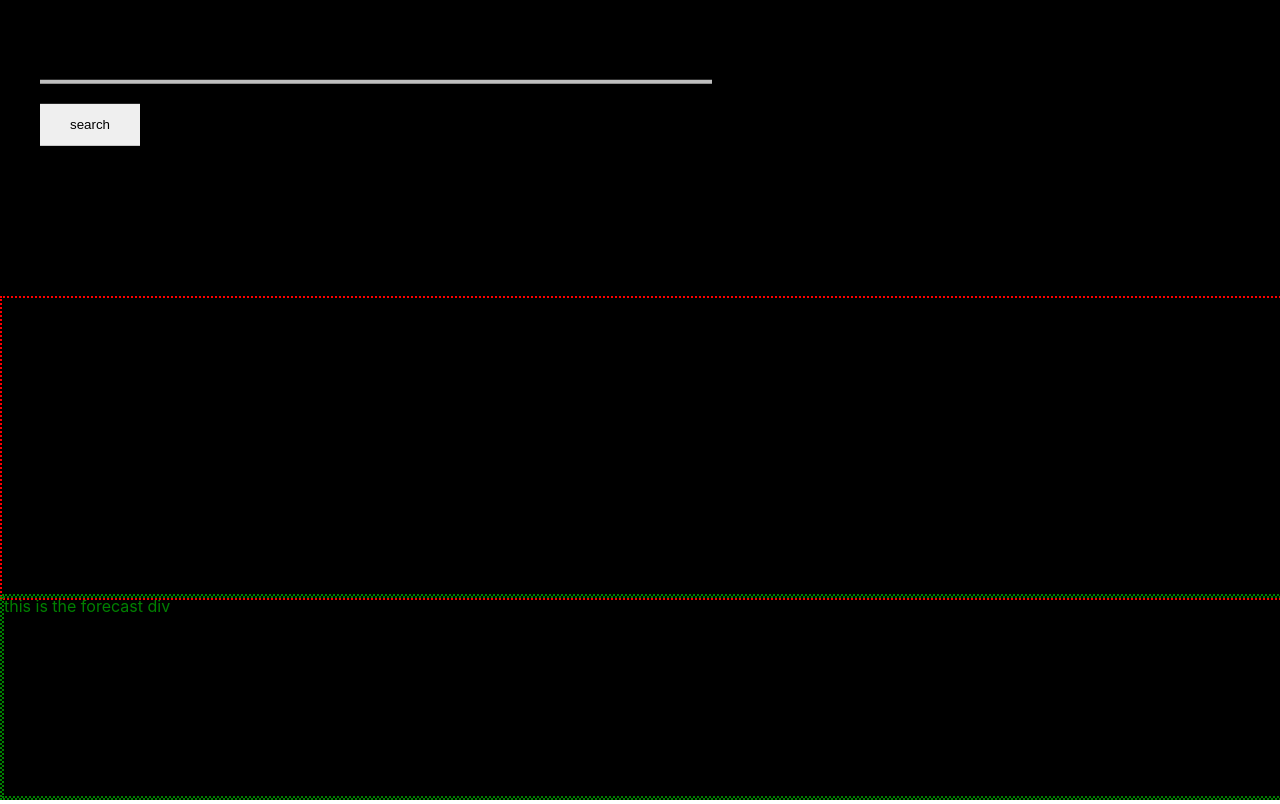
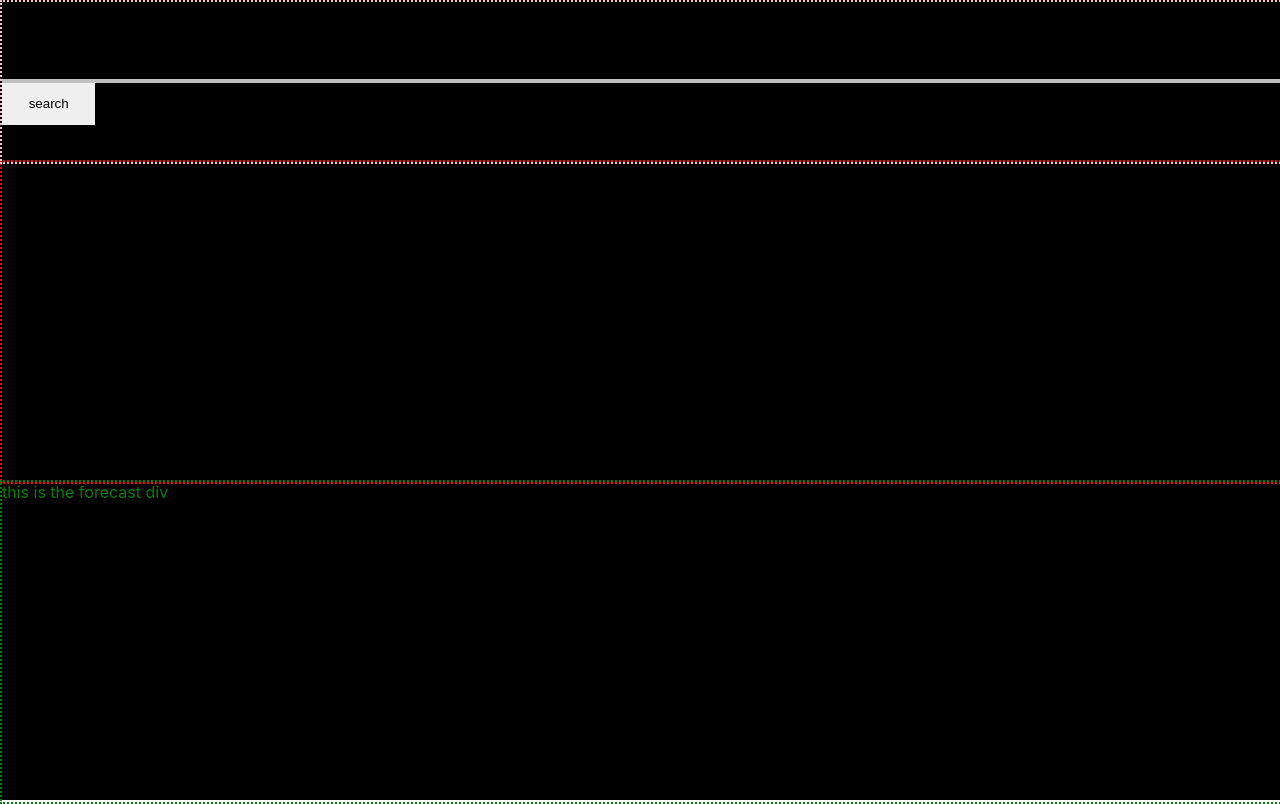
Before and after one commit to literalsunbear/weather, a React (Create React App) app in the folder weather/: page / in a window 1280 px wide. Built offline with nearby package versions, Linux system fonts and the light colour scheme.

Commit message:
Styles, refactors

```diff
--- a/weather/src/App.css
+++ b/weather/src/App.css
@@ -28,10 +28,12 @@ body {
 #search-container {
   position: absolute;
   z-index: 3;
-  margin-left: 40px;
+  top: 0;
+  left: 0;
+  height: 20%;
+  width: 100%;
 
-  transform: translateY(-10%);
-
+  border: 2px dotted pink;
 }
 #search-box {
   border: none;
@@ -41,20 +43,18 @@ body {
   border-right: none;
   border-left: none;
   border-bottom: 4px solid rgba(255, 255, 255, .75);
-  width: 75%;
+  width: 100%;
 
   font-family: 'Raleway';
-  font-size: 80px;
+  font-size: 4em;
   font-weight: 300;
   color: rgba(255, 255, 255, .75);
   text-shadow: 2px 2px 6px rgba(0,0,0,.15);
 }
 #search-container button {
-  width: 100px;
-  padding: 1em 2em;
-  margin-top: 20px;
   outline: none;
   border: none;
+  padding: 1em 2em;
 }
 
 /* EFFECTS CONTAINER ================ */
@@ -71,12 +71,12 @@ body {
 }
 
 /* RESULT CONTAINER ================== */
-.result-container {
+#result-container {
   position: absolute;
   left: 0;
-  bottom: 200px;
+  top: 20%;
   width: 100%;
-  height: 300px;
+  height: 40%;
 
   color: hotpink;
   border: 2px dotted red;
@@ -84,12 +84,12 @@ body {
 }
 
 /* FORECAST CONTAINER ================ */
-.forecast-container {
+#forecast-container {
   position: absolute;
   left: 0;
-  bottom: 0;
+  top: 60%;
 
-  height: 200px;
+  height: 40%;
   width: 100%;
 
   color: green;
--- a/weather/src/App.js
+++ b/weather/src/App.js
@@ -78,7 +78,6 @@ class App extends React.Component {
           type="text"
           value={this.state.inputValue}
           onChange={this.handleInputChange}></input>
-          <br></br>
           <button
           type="submit"
           onClick={this.handleSearch}>search</button>
@@ -89,7 +88,7 @@ class App extends React.Component {
           data={this.state.current}/>
         </div>
 
-        <div className='forecast-container'>
+        <div id='forecast-container'>
           <Forecast />
         </div>
 
--- a/weather/src/Forecast.js
+++ b/weather/src/Forecast.js
@@ -9,7 +9,7 @@ class Forecast extends React.Component {
     render() {
         return (
             <div
-            className="forecast-container">this is the forecast div</div>
+            className="forecast-slider">this is the forecast div</div>
         )
     }
 }
--- a/weather/src/Result.js
+++ b/weather/src/Result.js
@@ -9,7 +9,7 @@ class Result extends React.Component {
     render() {
         return (
             <div
-            className="result-container">
+            className="result-card">
                 <p>{this.props.data.location}</p>
                 <p>{this.props.data.description}</p>
                 <p>{this.props.data.temp}</p>
```
